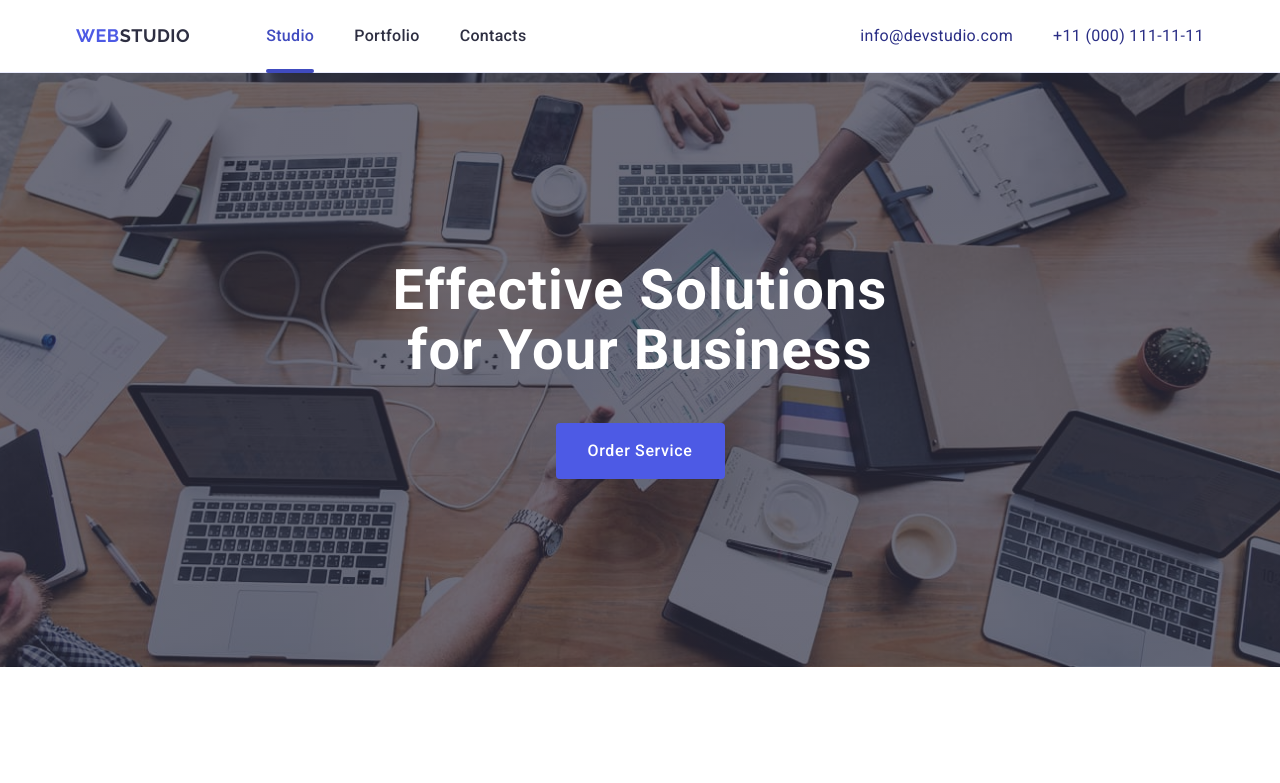
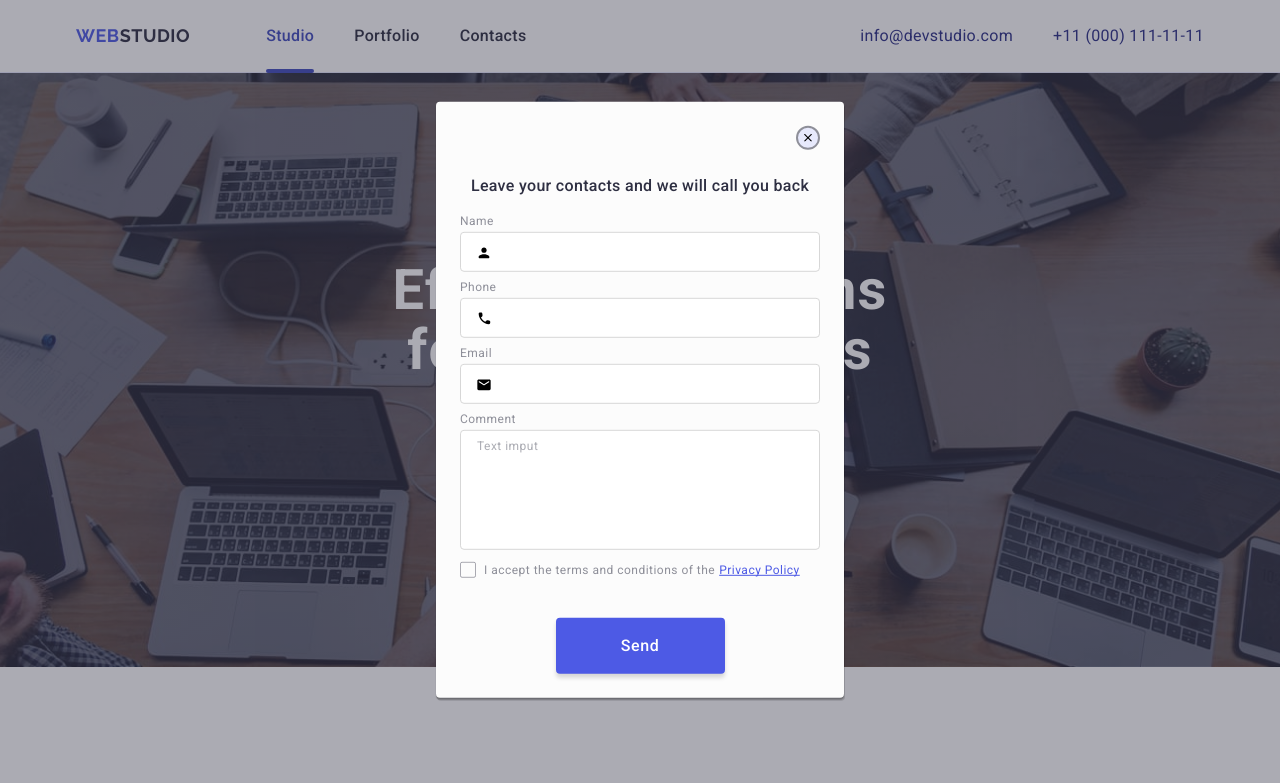
Before and after one commit to MichaelGyrevskih/goit-markup-hw-05, a plain HTML site: page index.html in a window 1280 px wide. Shown: the top 783 px of the page. Drawn offline with nearby package versions, Linux system fonts and the light colour scheme; files whose address does not match are found by name.

Commit message:
commit-footer4

```diff
--- a/index.html
+++ b/index.html
@@ -305,9 +305,10 @@
             <div class="div-send">
             <p class="send-text">Subscribe</p>
            <form class="div-send-fom">
-                    <label class="visually-hidden" for="send-email">
+                    <label class="visually-hidden" for="send-email">Email</label>
+                        <input id="send-email" name="send-email" class="send-input" type="email" placeholder="E-mail">
                     </label>
-                    <input id="send-email" name="send-email" class="send-input" type="email" placeholder="E-mail">
+
                 <button class="send-button" type="submit">Subscribe<svg class="send-svg" width="24" height="24">
                         <use href="./images/icons.svg#icon-send"></use>
                     </svg></button>
@@ -315,7 +316,7 @@
             </div>
         </div>
     </footer>
-   <div class="backdrop " data-modal>
+   <div class="backdrop  is-open" data-modal>
     <div class="modal">
         <button class="modal-button-close" data-modal-close><svg class="social-svg" width="8" height="8">
             <use href="./images/icons.svg#icon-close-black"></use>
```
